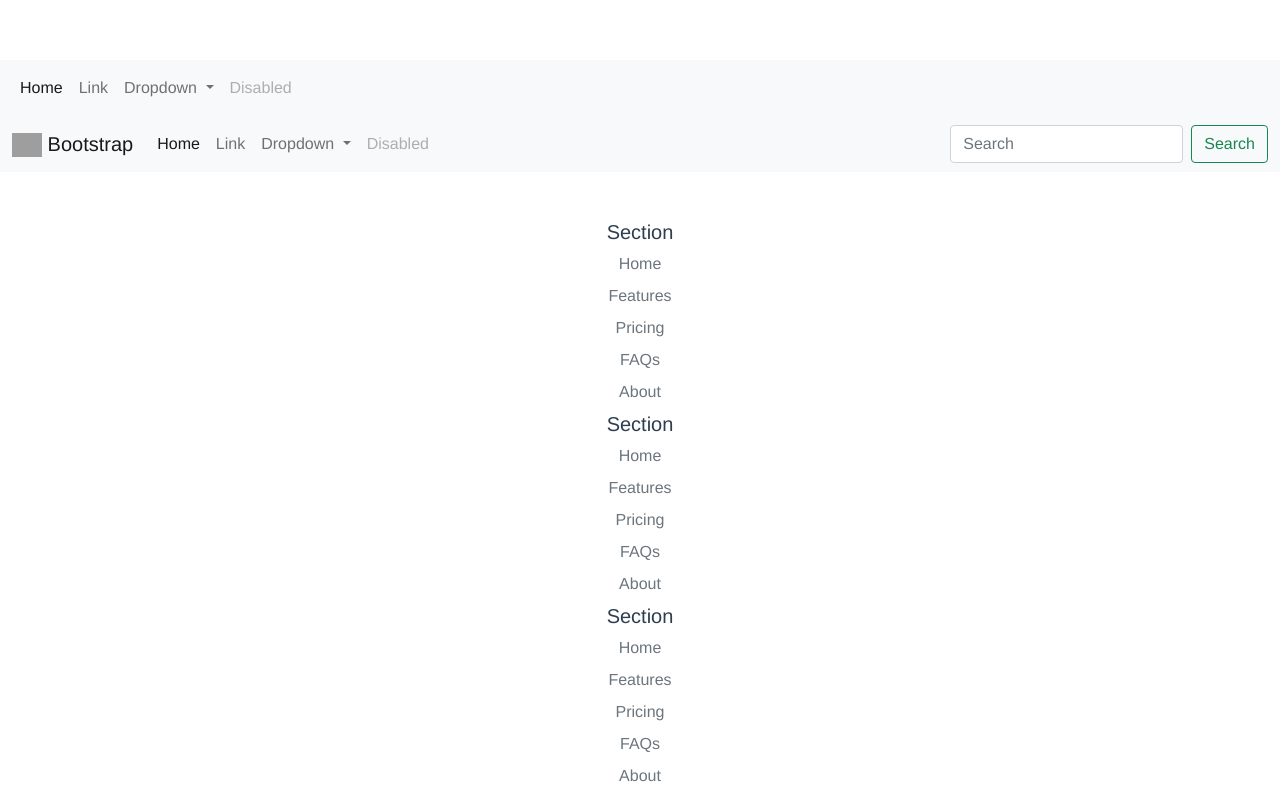
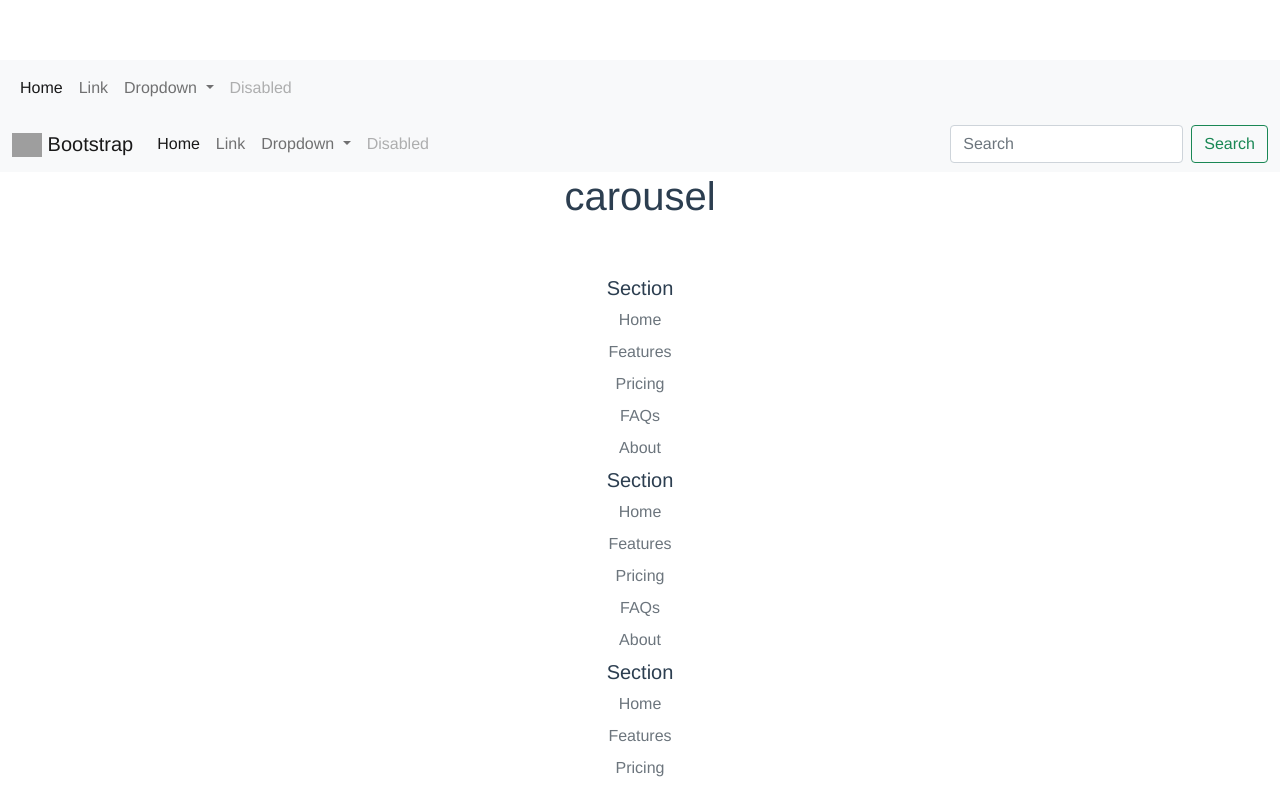
Before and after one commit to forbelieveme/laika-test-view, a Vue app: page / in a window 1280 px wide. Shown: the top 791 px of the page. Built offline with nearby package versions, Linux system fonts and the light colour scheme; grey boxes are pictures that could not be loaded.

Commit message:
Importa el componente carrusel en App.vue

```diff
--- a/src/App.vue
+++ b/src/App.vue
@@ -1,16 +1,20 @@
 <template>
   <Header title="HW"></Header>
+  <Carousel></Carousel>
+
   <Footer></Footer>
 </template>
 
 <script>
 import Header from "./components/Header.vue";
 import Footer from "./components/Footer.vue";
+import Carousel from "./components/Carousel.vue";
 export default {
   name: "App",
   components: {
     Header,
     Footer,
+    Carousel,
   },
 };
 </script>
```
